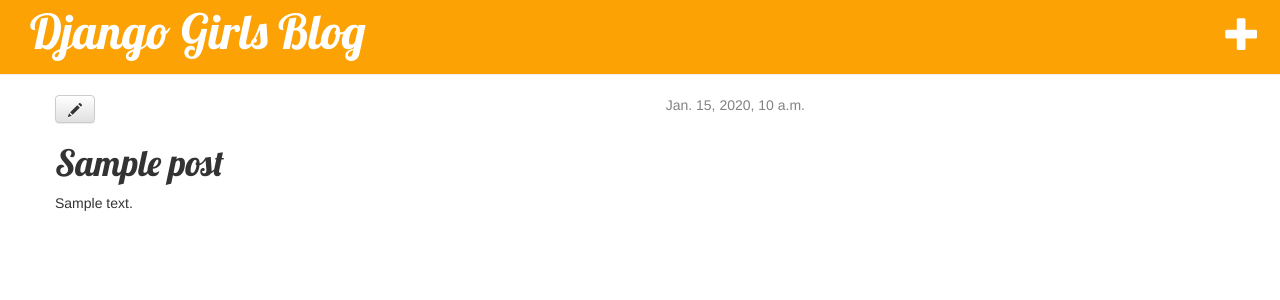
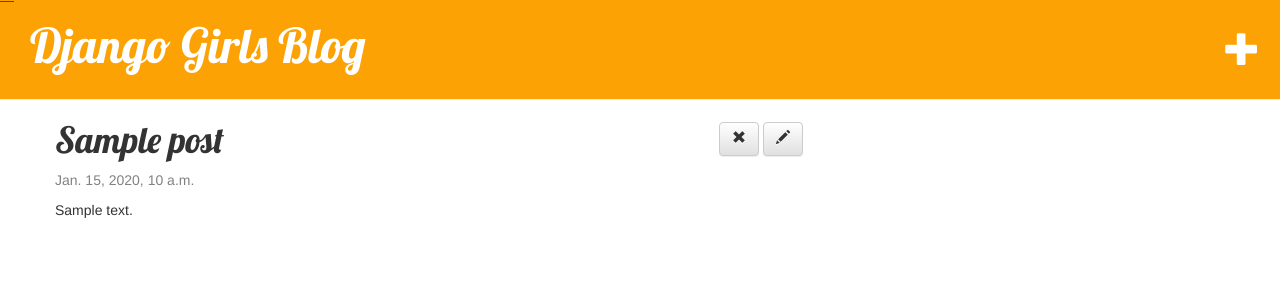
Before and after one commit to dom1nator/my-first-blog, a Django app: page /post/1/ in a window 1280 px wide. Shown: the top 300 px of the page. Run offline with Django 3.2, Linux system fonts and the light colour scheme; tables that the repository leaves empty hold one stand-in row (values such as "Sample post"); some libraries are stand-ins or nearby versions.

Commit message:
Added delete function to the web page as well as drafts and publish functions.

```diff
--- a/blog/static/css/blog.css
+++ b/blog/static/css/blog.css
@@ -6,11 +6,13 @@
 	font-family: 'Lobster';
 }
 .page-header{
+	position: fixed;
 	margin-top: -25;
 	padding-top: 10px;
 	width: 100%;
-	height: 100px;
+	height: 125px;
 	background: #FCA205;
+	z-index: 999;
 
 }
 .page-header h1, .page-header h1 a, .page-header h1 a:visited, .page-header h1 a:active {
@@ -25,6 +27,11 @@
 		margin-left: 40px;
 
 	}
+.row{
+	margin-top: 100px;
+	z-index: 1;
+
+}
 
 h1, h2, h3, h4 {
 		font-family: 'Lobster', cursive;
@@ -32,7 +39,7 @@
 
 
 .date {
-		float:right;
+		float:left;
 		color: #828282;
 	}
 .save {
@@ -43,7 +50,7 @@
 	width: 100%;
 }
 .top-menu, .top-menu:hover, .top-menu:visited {
-	padding-top: 30px;
+	padding-top: 45px;
 	color: #ffffff;
 	float: right;
 	font-size: 26pt;
@@ -59,3 +66,10 @@
 .post h1 a, .post h1 a:visited {
 	color:#000000;
 }
+.btn{
+
+	float: right;
+	margin: 2px;
+	width: auto;
+	height: 34px;
+}
--- a/blog/templates/blog/base.html
+++ b/blog/templates/blog/base.html
@@ -11,7 +11,8 @@
     </head>
     <body>
 <div class="page-header">
-    <a href="{% url 'blog.views.post_new' %}" class="top-menu"><span class = "glyphicon glyphicon-plus"></span></a>
+    <a href="{% url 'blog.views.post_new' %}" class="top-menu"><span class = "glyphicon glyphicon-plus"></a>
+    <a href="{%url 'post_draft_list' %}" class="glyphicon glyphicon-edit"></span></a>
     <h1><a href="/">Django Girls Blog</a></h1>
 
 </div>
--- a/blog/templates/blog/post_detail.html
+++ b/blog/templates/blog/post_detail.html
@@ -2,13 +2,33 @@
 
 {% block content %}
 	<div class="post">
+
+
+
+
+
+
 		{% if post.published_date %}
-			<div class="date">
+
+
+				<a class="btn btn-default" href="{% url 'post_edit' pk=post.pk %}"><span class="glyphicon glyphicon-pencil"></span></a>
+				<a class="btn btn-default" href="{% url 'post_remove' pk=post.pk %}"><span class="glyphicon glyphicon-remove"></span></a>
+				<h1>{{ post.title }}</h1>
+				<div class="date">
 				{{ post.published_date }}
-			</div>
+
+				</div>
+
+		{% else %}
+
+		<a class="btn btn-default" href="{% url 'post_edit' pk=post.pk %}"><span class="glyphicon glyphicon-pencil"></span></a>
+			<a class="btn btn-default" href="{% url 'blog.views.post_publish' pk=post.pk %}">Publish</a>
+			<a class="btn btn=default" href="{% url 'blog.views.post_remove' pk=post.pk %}"><span class="glyphicon glyphicon-remove"></span></a>
+			<h1>{{ post.title }}</h1>
+
 		{% endif %}
-		<a class="btn btn-default" href="{% url 'post_edit' pk=post.pk %}"><span class="glyphicon glyphicon-pencil"></span></a>
-		<h1>{{ post.title }}</h1>
+
+		<br/>
 		<p> {{ post.text|linebreaks }}</p>
 	</div>
 	{% endblock %}
--- a/blog/templates/blog/post_list.html
+++ b/blog/templates/blog/post_list.html
@@ -5,10 +5,12 @@
 
                         {% for post in posts %}
                         <div class="post">
+
+                            <h1><a href="{% url 'blog.views.post_detail' pk=post.pk %}">{{ post.title }}</a></h1>
                             <div class="date">
-                                 {{ post.published_date}}
+                                 <p>{{ post.published_date}}</p>
                             </div>
-                            <h1><a href="{% url 'blog.views.post_detail' pk=post.pk %}">{{ post.title }}</a></h1>
+                            <br/>
                             <p>{{ post.text|linebreaks }}</p>
                         </div>
                         {% endfor %}
--- a/blog/urls.py
+++ b/blog/urls.py
@@ -8,4 +8,7 @@
 	url(r'^post/(?P<pk>[0-9]+)/$', views.post_detail),
 	url(r'^post/new/$', views.post_new, name='post_new'),
 	url(r'^post/(?P<pk>[0-9]+)/edit/$', views.post_edit, name='post_edit'),
+	url(r'^drafts/$', views.post_draft_list, name='post_draft_list'),
+	url(r'^post/(?P<pk>[0-9]+)/publish/$', views.post_publish, name='post_publish'),
+	url(r'^post/(?P<pk>[0-9]+)/remove/$', views.post_remove, name='post_remove'),
 ]
--- a/blog/views.py
+++ b/blog/views.py
@@ -7,7 +7,7 @@
 # Create your views here.
 
 def post_list(request):
-	posts = Post.objects.filter(published_date__lte=timezone.now()).order_by('published_date')
+	posts = Post.objects.filter(published_date__lte=timezone.now()).order_by('-published_date')
 	return render(request, 'blog/post_list.html', {'posts' : posts})
 def post_detail(request,pk):
 	post = get_object_or_404(Post, pk=pk)
@@ -41,3 +41,17 @@
 		form = PostForm(instance=post)
 
 	return render(request,'blog/post_edit.html',{'form':form})
+
+def post_draft_list(request):
+	posts = Post.objects.filter(published_date__isnull=True).order_by('created_date')
+	return render(request, 'blog/post_draft_list.html', {'posts':posts})
+
+def post_publish(request, pk):
+	post = get_object_or_404(Post, pk=pk)
+	post.publish()
+	return redirect('blog.views.post_detail', pk=pk)
+
+def post_remove(request,pk):
+	post = get_object_or_404(Post, pk=pk)
+	post.delete()
+	return redirect('blog.views.post_list')
```
Also changed, not shown: blog/templates/blog/post_draft_list.html (added, +14 -0 lines).
